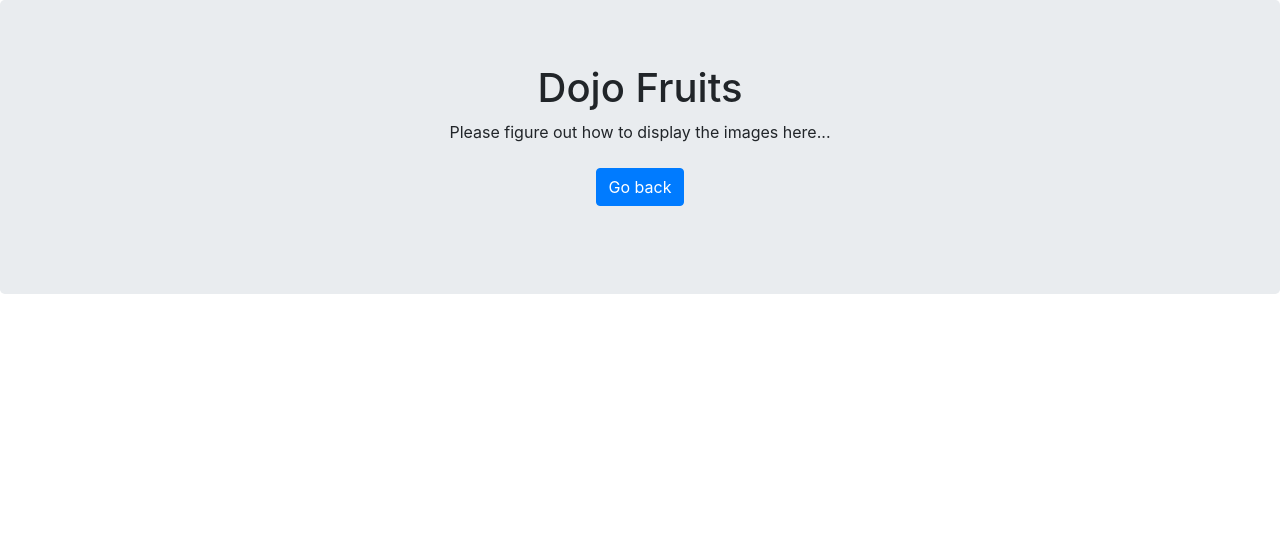
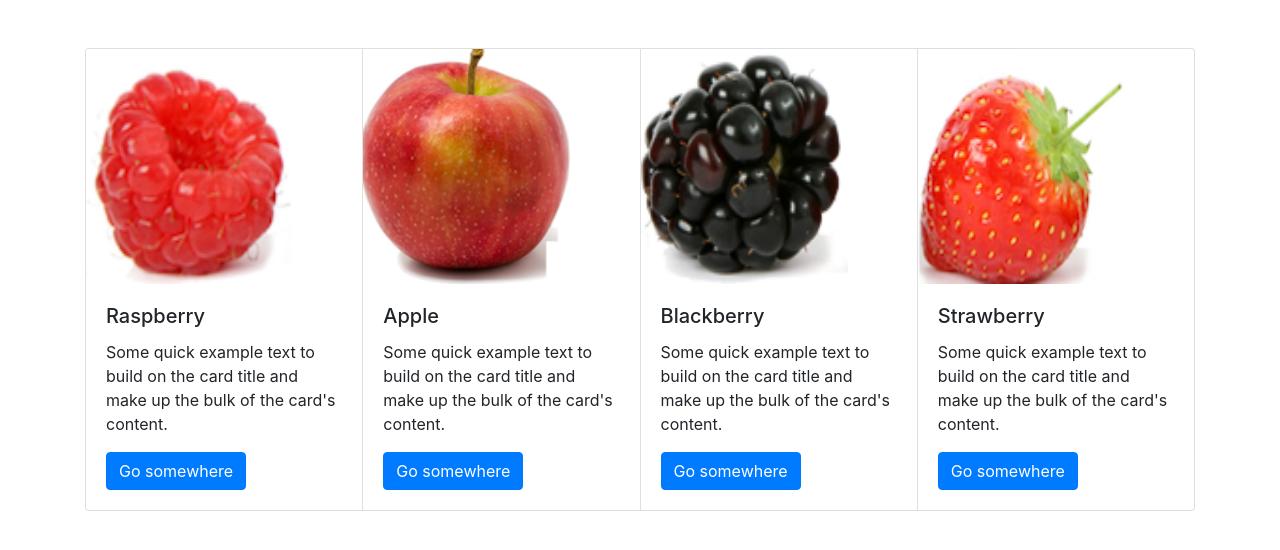
Before and after one commit to jdg24g/202306_mysql, a Flask app: page /fruits in a window 1280 px wide. Shown: the part 56-606 px from the top of the page. Run offline with Flask 3, Linux system fonts and the light colour scheme; some libraries are stand-ins or nearby versions.

Commit message:
finalizado

```diff
--- a/PRACTICE/dojo_fruit_store-master/dojo_fruit_store-master/server.py
+++ b/PRACTICE/dojo_fruit_store-master/dojo_fruit_store-master/server.py
@@ -1,18 +1,37 @@
 from flask import Flask, render_template, request, redirect
+
+import os
+from datetime import datetime
+
+def listar_archivos_png(carpeta):
+    png_files = [file for file in os.listdir(carpeta) if file.lower().endswith('.png')]
+    return png_files
+
+if __name__ == '__main__':
+    carpeta = './static/img'
+    png_files = listar_archivos_png(carpeta)
+
+
+
 app = Flask(__name__)
 
 @app.route('/')
 def index():
-    return render_template("index.html")
+    return render_template('index.html')
 
 @app.route('/checkout', methods=['POST'])
 def checkout():
-    print(request.form)
-    return render_template("checkout.html")
+    lista = request.form
+    total = int(lista['strawberry'])+int(lista['raspberry']) + int(lista['apple'])
+     # Obtener la fecha y hora actual
+    now = datetime.now()
+    date_string = now.strftime('%B %d, %Y %I:%M:%S %p')
+    print(f'Cobrando a {lista["first_name"]} {lista["last_name"]} por {total} frutas')
+    return render_template('checkout.html',lista=lista,date_string=date_string,total=total)
 
 @app.route('/fruits')
 def fruits():
-    return render_template("fruits.html")
+    return render_template('fruits.html',file_name=png_files)
 
-if __name__=="__main__":
-    app.run(debug=True)
+if __name__=='__main__':
+    app.run(debug=True, host='0.0.0.0',port=5000 )
--- a/PRACTICE/dojo_fruit_store-master/dojo_fruit_store-master/templates/fruits.html
+++ b/PRACTICE/dojo_fruit_store-master/dojo_fruit_store-master/templates/fruits.html
@@ -1,18 +1,45 @@
 <html>
   <head>
     <title>Dojo Fruit Store Assignment</title>
-    <link rel="stylesheet" type="text/css" href="{{ url_for('static', filename='css/bootstrap.css') }}">
+    <link
+      rel="stylesheet"
+      type="text/css"
+      href="{{ url_for('static', filename='css/bootstrap.css') }}"
+    />
   </head>
   <body>
-
     <header>
       <div class="navbar navbar-dark bg-dark box-shadow">
         <div class="container d-flex justify-content-between">
-            <a href="#" class="navbar-brand d-flex align-items-center">
-              <svg xmlns="http://www.w3.org/2000/svg" width="20" height="20" viewBox="0 0 24 24" fill="none" stroke="currentColor" stroke-width="2" stroke-linecap="round" stroke-linejoin="round" class="mr-2"><path d="M23 19a2 2 0 0 1-2 2H3a2 2 0 0 1-2-2V8a2 2 0 0 1 2-2h4l2-3h6l2 3h4a2 2 0 0 1 2 2z"></path><circle cx="12" cy="13" r="4"></circle></svg>
+          <a href="/" class="navbar-brand d-flex align-items-center">
+            <svg
+              xmlns="http://www.w3.org/2000/svg"
+              width="20"
+              height="20"
+              viewBox="0 0 24 24"
+              fill="none"
+              stroke="currentColor"
+              stroke-width="2"
+              stroke-linecap="round"
+              stroke-linejoin="round"
+              class="mr-2"
+            >
+              <path
+                d="M23 19a2 2 0 0 1-2 2H3a2 2 0 0 1-2-2V8a2 2 0 0 1 2-2h4l2-3h6l2 3h4a2 2 0 0 1 2 2z"
+              ></path>
+              <circle cx="12" cy="13" r="4"></circle>
+            </svg>
             <strong>Dojo Fruit Store</strong>
           </a>
-            <button class="navbar-toggler" type="button" data-toggle="collapse" data-target="#navbarHeader" aria-controls="navbarHeader" aria-expanded="false" aria-label="Toggle navigation">
+          <button
+            class="navbar-toggler"
+            type="button"
+            data-toggle="collapse"
+            data-target="#navbarHeader"
+            aria-controls="navbarHeader"
+            aria-expanded="false"
+            aria-label="Toggle navigation"
+          >
             <span class="navbar-toggler-icon"></span>
           </button>
         </div>
@@ -20,19 +47,26 @@
     </header>
 
     <main role="main">
-
-        <section class="jumbotron text-center">
-          <div class="container">
-            <h1 class="jumbotron-heading">Dojo Fruits</h1>
-            <p>Please figure out how to display the images here...</p>
-
-            <p>
-              <a href="/" class="btn btn-primary my-2">Go back</a>
+      <div class="container card-group mt-5">
+        {% for img_name in file_name: %}
+        <div class="card" style="width: 18rem">
+          <img
+            class="card-img-top w-75 h-75"
+            src="{{ url_for('static', filename='img/' + img_name) }}"
+            alt="{{img_name}}"
+          />
+          <div class="card-body">
+            {% set img_name_without_extension = img_name.split('.')[0] %}
+            <h5 class="card-title">{{ img_name_without_extension | capitalize }}</h5>
+            <p class="card-text">
+              Some quick example text to build on the card title and make up the
+              bulk of the card's content.
             </p>
+            <a href="#" class="btn btn-primary">Go somewhere</a>
           </div>
-        </section>
-
+        </div>
+        {% endfor %}
+      </div>
     </main>
-
   </body>
 </html>
```
Also changed, not shown: PRACTICE/dojo_fruit_store-master/dojo_fruit_store-master/templates/checkout.html (+7 -7 lines). Lines whose indentation alone changed are shown as unchanged.
